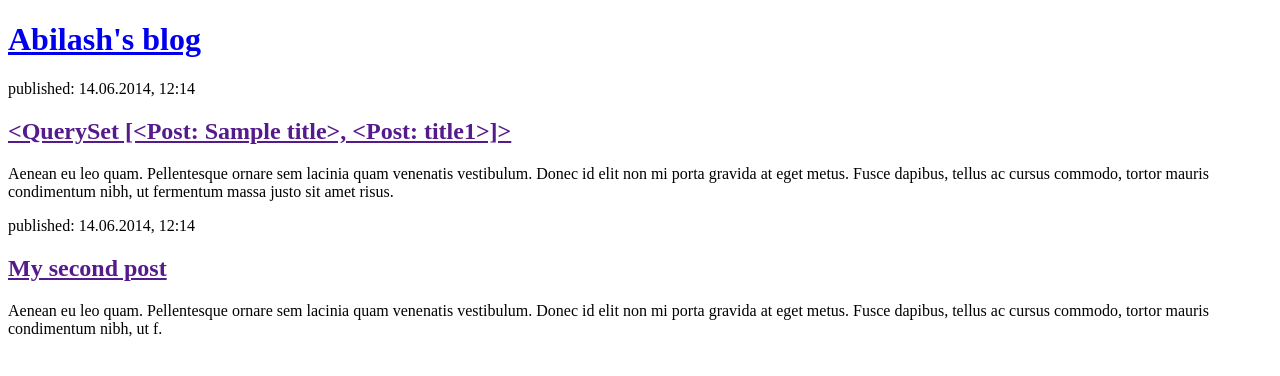
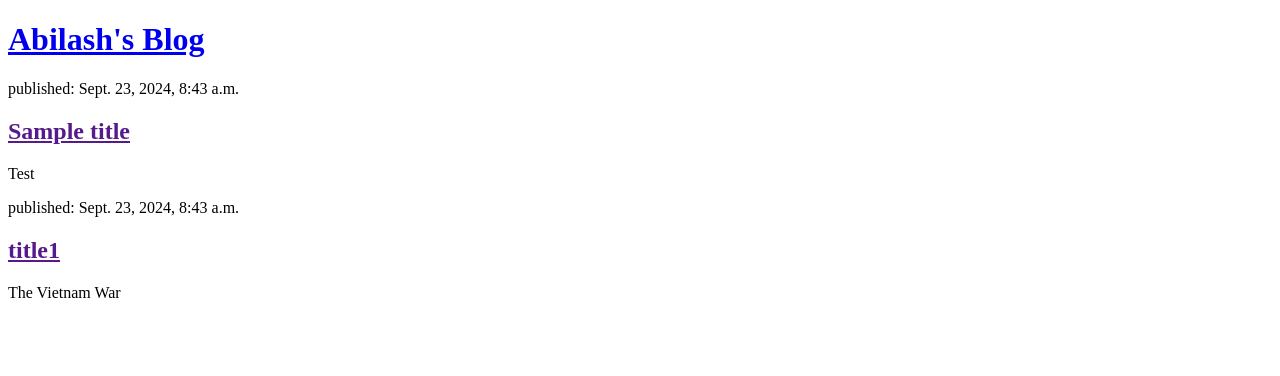
Before and after one commit to TheCoderGuy42/my-first-blog, a Django app: template blog/templates/blog/post_list.html in a window 1280 px wide. Shown: the top 376 px of the page. Run offline with Django 4.2, Linux system fonts and the light colour scheme; the template is opened without the code that fills it: values that come from a table or form of the project are taken from there, others are empty; data comes from the database, SQL or seed files in the repository; both versions use the stored data as it was after the commit.

Commit message:
Modified templates to display posts from database

```diff
--- a/blog/templates/blog/post_list.html
+++ b/blog/templates/blog/post_list.html
@@ -4,20 +4,16 @@
         <title>Abilash's blog</title>
     </head>
     <body>
-        <header>
-            <h1><a href="/">Abilash's blog</a></h1>
-        </header>
+    <header>
+        <h1><a href="/">Abilash's Blog</a></h1>
+    </header>
 
+    {% for post in posts %}
         <article>
-            <time>published: 14.06.2014, 12:14</time>
-            <h2><a href="">{{ posts }}</a></h2>
-            <p>Aenean eu leo quam. Pellentesque ornare sem lacinia quam venenatis vestibulum. Donec id elit non mi porta gravida at eget metus. Fusce dapibus, tellus ac cursus commodo, tortor mauris condimentum nibh, ut fermentum massa justo sit amet risus.</p>
+            <time>published: {{ post.published_date }}</time>
+            <h2><a href="">{{ post.title }}</a></h2>
+            <p>{{ post.text|linebreaksbr }}</p>
         </article>
-
-        <article>
-            <time>published: 14.06.2014, 12:14</time>
-            <h2><a href="">My second post</a></h2>
-            <p>Aenean eu leo quam. Pellentesque ornare sem lacinia quam venenatis vestibulum. Donec id elit non mi porta gravida at eget metus. Fusce dapibus, tellus ac cursus commodo, tortor mauris condimentum nibh, ut f.</p>
-        </article>
+    {% endfor %}
     </body>
 </html>
--- a/blog/views.py
+++ b/blog/views.py
@@ -1,3 +1,6 @@
 from django.shortcuts import render
+from django.utils import timezone
+from .models import Post
 def post_list(request):
-    return render(request, 'blog/post_list.html', {})
+    posts = Post.objects.filter(published_date__lte=timezone.now()).order_by('published_date')
+    return render(request, 'blog/post_list.html', {'posts': posts})
```
Also changed, not shown: db.sqlite3.
